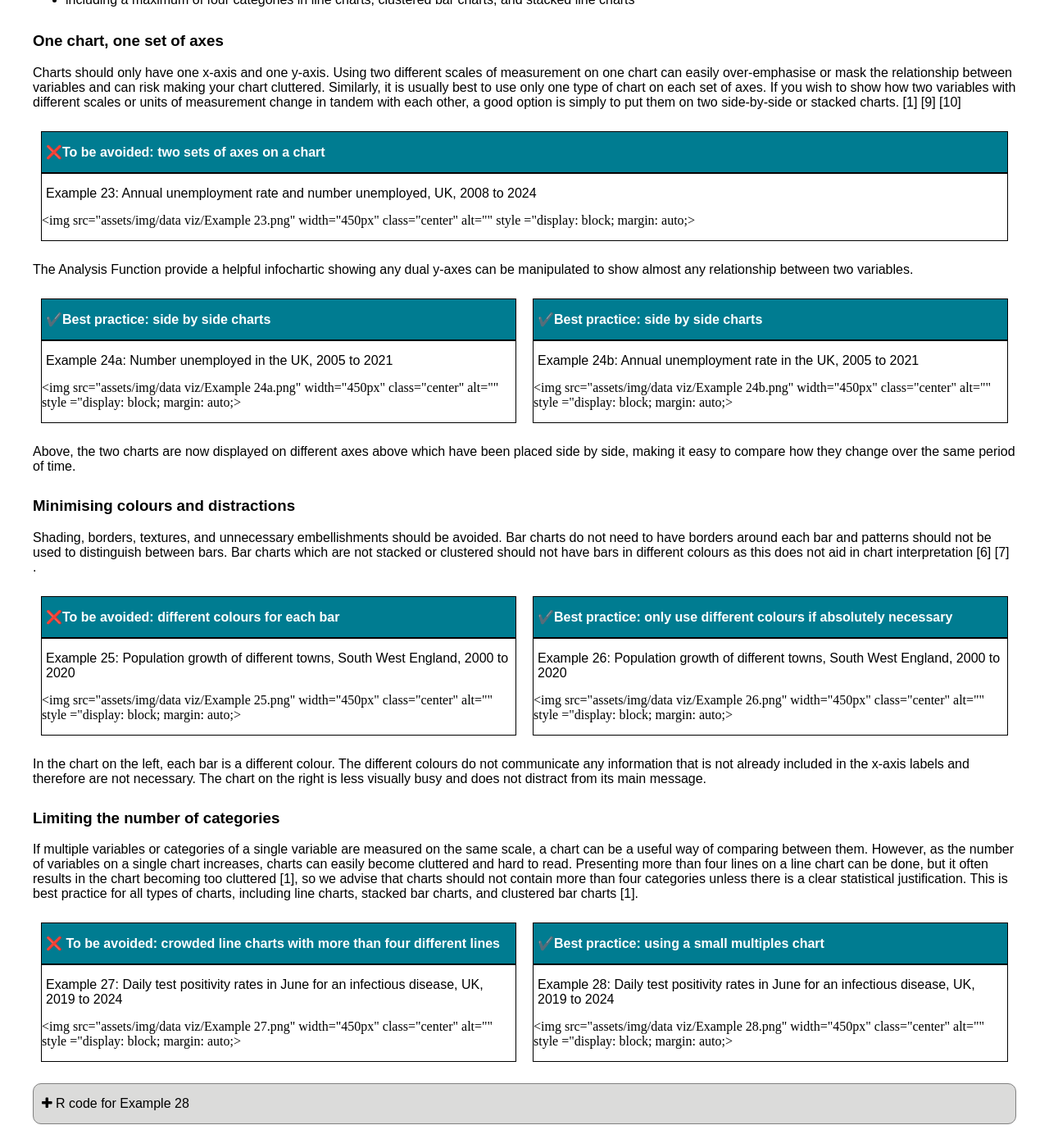
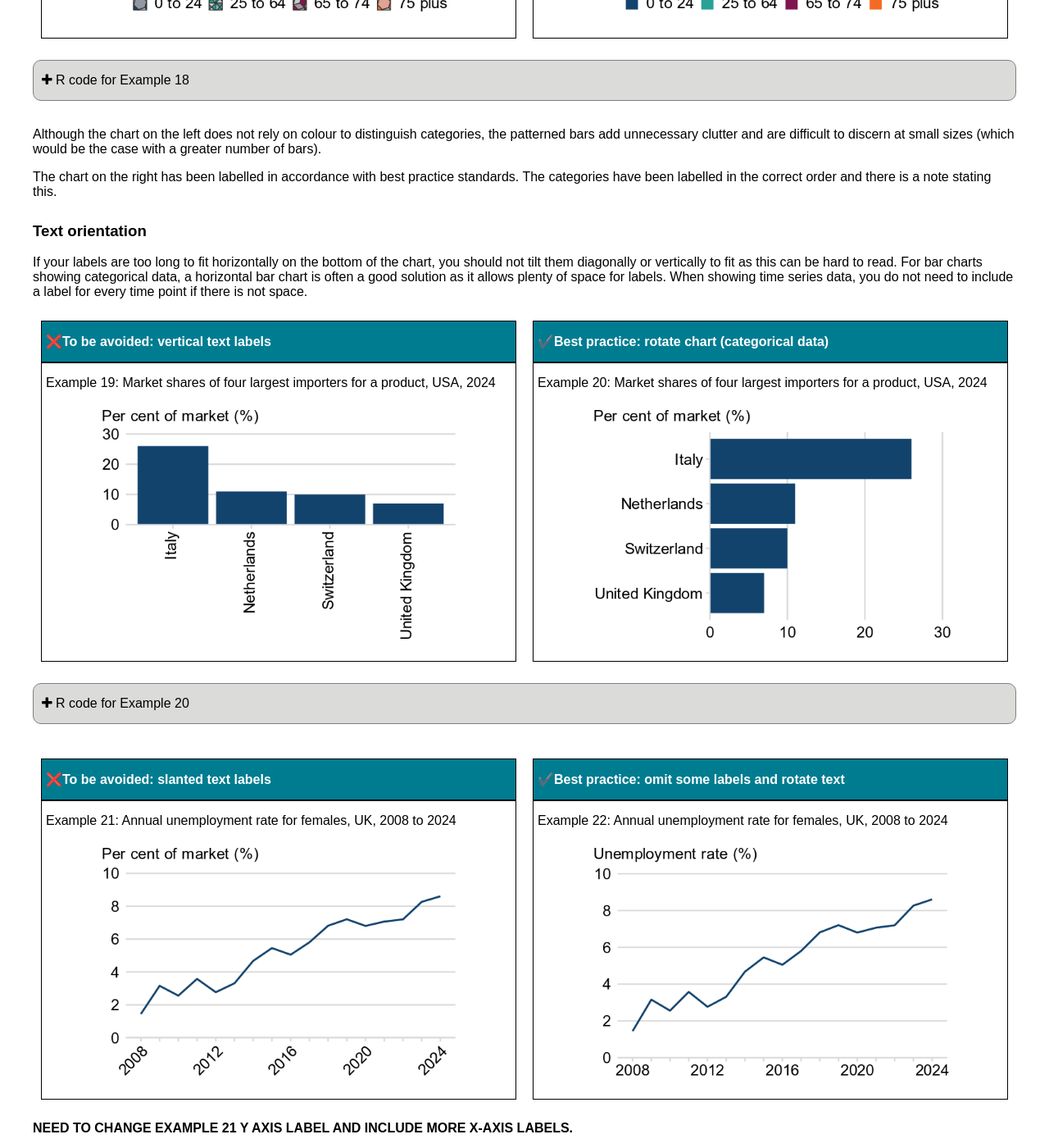
Before and after one commit to BenCuff/github-pages-test, a Jekyll site: the page built from docs/data-vis.md, in a window 1280 px wide and 1400 px high, scrolled down 8405 px. Shown: the whole window at 82% size. Built offline with Jekyll 4.4.1, drawn with Linux system fonts in a browser that asks for light colours; some of the changed text lies outside the part shown.

Commit message:
adding "

```diff
--- a/docs/data-vis.md
+++ b/docs/data-vis.md
@@ -182,7 +182,7 @@ Example 1: Percentage of positive tests for three disease strains at five testin
 {% capture card_content_2 %}
 Example 2: Percentage of positive tests for three disease strains at five testing centres in England, 2024
 <div>
-   <img src="assets/img/data viz/Example 2.png" width="450px" class="center" alt="" style ="display: block; margin: auto;>
+   <img src="assets/img/data viz/Example 2.png" width="450px" class="center" alt="" style ="display: block; margin: auto;">
    </div>
 {% endcapture %}
 
@@ -235,14 +235,14 @@ Below, the stacked bar chart on the left makes non-adjacent categories in the sa
 {% capture card_content_3 %}
 Example 3: Annual unemployment rates by gender, UK, 2008 to 2024
 <div>
-    <img src="assets/img/data viz/Example 3.png" width="450px" class="center" alt="" style ="display: block; margin: auto;>
+    <img src="assets/img/data viz/Example 3.png" width="450px" class="center" alt="" style ="display: block; margin: auto;">
 </div>
 {% endcapture %}
 
 {% capture card_content_4 %}
 Example 4: Annual unemployment rates for all genders, UK, 2008 to 2024
 <div>
-   <img src="assets/img/data viz/Example 4.png" width="450px" class="center" alt="" style ="display: block; margin: auto;>
+   <img src="assets/img/data viz/Example 4.png" width="450px" class="center" alt="" style ="display: block; margin: auto;">
    </div>
 {% endcapture %}
 
@@ -299,14 +299,14 @@ When multiple categories are involved, it is best practice to use a line chart l
 {% capture card_content_5 %}
 Example 5: Annual unemployment rates by gender, UK, 2008 to 2024
 <div>
-    <img src="assets/img/data viz/Example 5.png" width="450px" class="center" alt="" style ="display: block; margin: auto;>
+    <img src="assets/img/data viz/Example 5.png" width="450px" class="center" alt="" style ="display: block; margin: auto;">
 </div>
 {% endcapture %}
 
 {% capture card_content_6 %}
 Example 6: Annual unemployment rates by gender, UK, 2008 to 2024
 <div>
-   <img src="assets/img/data viz/Example 6.png" width="450px" class="center" alt="" style ="display: block; margin: auto;>
+   <img src="assets/img/data viz/Example 6.png" width="450px" class="center" alt="" style ="display: block; margin: auto;">
 </div>
 {% endcapture %}
 
@@ -363,14 +363,14 @@ If you are using a bar chart to show quarterly data, you should not colour every
 {% capture card_content_7 %}
 Example 7: quarterly survey respondents, England and Wales, 2022 to 2023
 <div>
-    <img src="assets/img/data viz/Example 7.png" width="450px" class="center" alt="" style ="display: block; margin: auto;>
+    <img src="assets/img/data viz/Example 7.png" width="450px" class="center" alt="" style ="display: block; margin: auto;">
 </div>
 {% endcapture %}
 
 {% capture card_content_8 %}
 Example 8: quarterly survey respondents, England and Wales, 2022 to 2023
 <div>
-   <img src="assets/img/data viz/Example 8.png" width="450px" class="center" alt="" style ="display: block; margin: auto;>
+   <img src="assets/img/data viz/Example 8.png" width="450px" class="center" alt="" style ="display: block; margin: auto;">
 </div>
 {% endcapture %}
 
@@ -422,14 +422,14 @@ When showing weekly data, one option might be to include some calendar dates bel
 {% capture card_content_9 %}
 Example 9: weekly test positivity rates, UK, past 52 weeks (no calendar dates)
 <div>
-<img src="assets/img/data viz/Example 9.png" width="450px" class="center" alt="" style ="display: block; margin: auto;>
+<img src="assets/img/data viz/Example 9.png" width="450px" class="center" alt="" style ="display: block; margin: auto;">
 </div>
 {% endcapture %}
 
 {% capture card_content_10 %}
 Example 10: weekly test positivity rates, UK, past 52 weeks (including calendar dates)
 <div>
-<img src="assets/img/data viz/Example 10.png" width="450px" class="center" alt="" style ="display: block; margin: auto;>
+<img src="assets/img/data viz/Example 10.png" width="450px" class="center" alt="" style ="display: block; margin: auto;">
 </div>
 {% endcapture %}
 
@@ -531,14 +531,14 @@ This can be a useful way to compare categories that have very small differences
 {% capture card_content_12 %}
 Example 13: Number of cases, UK, 2014 to 2024
 <div>
-<img src="assets/img/data viz/Example 13.png" width="450px" class="center" alt="" style ="display: block; margin: auto;>
+<img src="assets/img/data viz/Example 13.png" width="450px" class="center" alt="" style ="display: block; margin: auto;">
 </div>
 {% endcapture %}
 
 {% capture card_content_13 %}
 Example 14: Number of cases, UK, 2014 to 2024
 <div>
-<img src="assets/img/data viz/Example 14.png" width="450px" class="center" alt="" style ="display: block; margin: auto;>
+<img src="assets/img/data viz/Example 14.png" width="450px" class="center" alt="" style ="display: block; margin: auto;">
 </div>
 {% endcapture %}
 
@@ -624,14 +624,14 @@ It is possible to use different data marker shapes or textured lines such as dot
 {% capture card_content_14 %}
 Example 15: Annual unemployment rates by gender, UK, 2008 to 2024
 <div>
-<img src="assets/img/data viz/Example 15.png" width="450px" class="center" alt="" style ="display: block; margin: auto;>
+<img src="assets/img/data viz/Example 15.png" width="450px" class="center" alt="" style ="display: block; margin: auto;">
 </div>
 {% endcapture %}
 
 {% capture card_content_15 %}
 Example 16: Annual unemployment rates by gender, UK, 2008 to 2024
 <div>
-<img src="assets/img/data viz/Example 16.png" width="450px" class="center" alt="" style ="display: block; margin: auto;>
+<img src="assets/img/data viz/Example 16.png" width="450px" class="center" alt="" style ="display: block; margin: auto;">
 </div>
 {% endcapture %}
 
@@ -684,14 +684,14 @@ You should not use patterns on chart bars to distinguish different categories as
 {% capture card_content_16 %}
 Example 17: Number of buyers of eight car models by age, UK, 2024
 <div>
-<img src="assets/img/data viz/Example 17.png" width="450px" class="center" alt="" style ="display: block; margin: auto;>
+<img src="assets/img/data viz/Example 17.png" width="450px" class="center" alt="" style ="display: block; margin: auto;">
 </div>
 {% endcapture %}
 
 {% capture card_content_17 %}
 Example 18: Number of buyers of eight car models by age, UK, 2024
 <div>
-<img src="assets/img/data viz/Example 18.png" width="450px" class="center" alt="" style ="display: block; margin: auto;>
+<img src="assets/img/data viz/Example 18.png" width="450px" class="center" alt="" style ="display: block; margin: auto;">
 </div>
 {% endcapture %}
 
@@ -743,14 +743,14 @@ If your labels are too long to fit horizontally on the bottom of the chart, you
 {% capture card_content_18 %}
 Example 19: Market shares of four largest importers for a product, USA, 2024
 <div>
-<img src="assets/img/data viz/Example 19.png" width="450px" class="center" alt="" style ="display: block; margin: auto;>
+<img src="assets/img/data viz/Example 19.png" width="450px" class="center" alt="" style ="display: block; margin: auto;">
 </div>
 {% endcapture %}
 
 {% capture card_content_19 %}
 Example 20: Market shares of four largest importers for a product, USA, 2024
 <div>
-<img src="assets/img/data viz/Example 20.png" width="450px" class="center" alt="" style ="display: block; margin: auto;>
+<img src="assets/img/data viz/Example 20.png" width="450px" class="center" alt="" style ="display: block; margin: auto;">
 </div>
 {% endcapture %}
 
@@ -791,14 +791,14 @@ df |>
 {% capture card_content_20 %}
 Example 21: Annual unemployment rate for females, UK, 2008 to 2024
 <div>
-<img src="assets/img/data viz/Example 21.png" width="450px" class="center" alt="" style ="display: block; margin: auto;>
+<img src="assets/img/data viz/Example 21.png" width="450px" class="center" alt="" style ="display: block; margin: auto;">
 </div>
 {% endcapture %}
 
 {% capture card_content_21 %}
 Example 22: Annual unemployment rate for females, UK, 2008 to 2024
 <div>
-<img src="assets/img/data viz/Example 22.png" width="450px" class="center" alt="" style ="display: block; margin: auto;>
+<img src="assets/img/data viz/Example 22.png" width="450px" class="center" alt="" style ="display: block; margin: auto;">
 </div>
 {% endcapture %}
 
@@ -895,7 +895,7 @@ Charts should only have one x-axis and one y-axis. Using two different scales of
 {% capture card_content_20 %}
 Example 23: Annual unemployment rate and number unemployed, UK, 2008 to 2024
 <div>
-<img src="assets/img/data viz/Example 23.png" width="450px" class="center" alt="" style ="display: block; margin: auto;>
+<img src="assets/img/data viz/Example 23.png" width="450px" class="center" alt="" style ="display: block; margin: auto;">
 </div>
 {% endcapture %}
 
@@ -909,14 +909,14 @@ The Analysis Function provide a helpful infochartic showing any dual y-axes can
 {% capture card_content_21 %}
 Example 24a: Number unemployed in the UK, 2005 to 2021
 <div>
-<img src="assets/img/data viz/Example 24a.png" width="450px" class="center" alt="" style ="display: block; margin: auto;>
+<img src="assets/img/data viz/Example 24a.png" width="450px" class="center" alt="" style ="display: block; margin: auto;">
 </div>
 {% endcapture %}
 
 {% capture card_content_22 %}
 Example 24b: Annual unemployment rate in the UK, 2005 to 2021
 <div>
-<img src="assets/img/data viz/Example 24b.png" width="450px" class="center" alt="" style ="display: block; margin: auto;>
+<img src="assets/img/data viz/Example 24b.png" width="450px" class="center" alt="" style ="display: block; margin: auto;">
 </div>
 {% endcapture %}
 
@@ -934,14 +934,14 @@ Shading, borders, textures, and unnecessary embellishments should be avoided. Ba
 {% capture card_content_23 %}
 Example 25: Population growth of different towns, South West England, 2000 to 2020
 <div>
-<img src="assets/img/data viz/Example 25.png" width="450px" class="center" alt="" style ="display: block; margin: auto;>
+<img src="assets/img/data viz/Example 25.png" width="450px" class="center" alt="" style ="display: block; margin: auto;">
 </div>
 {% endcapture %}
 
 {% capture card_content_24 %}
 Example 26: Population growth of different towns, South West England, 2000 to 2020
 <div>
-<img src="assets/img/data viz/Example 26.png" width="450px" class="center" alt="" style ="display: block; margin: auto;>
+<img src="assets/img/data viz/Example 26.png" width="450px" class="center" alt="" style ="display: block; margin: auto;">
 </div>
 {% endcapture %}
 
@@ -959,14 +959,14 @@ If multiple variables or categories of a single variable are measured on the sam
 {% capture card_content_25 %}
 Example 27: Daily test positivity rates in June for an infectious disease, UK, 2019 to 2024
 <div>
-<img src="assets/img/data viz/Example 27.png" width="450px" class="center" alt="" style ="display: block; margin: auto;>
+<img src="assets/img/data viz/Example 27.png" width="450px" class="center" alt="" style ="display: block; margin: auto;">
 </div>
 {% endcapture %}
 
 {% capture card_content_26 %}
 Example 28: Daily test positivity rates in June for an infectious disease, UK, 2019 to 2024
 <div>
-<img src="assets/img/data viz/Example 28.png" width="450px" class="center" alt="" style ="display: block; margin: auto;>
+<img src="assets/img/data viz/Example 28.png" width="450px" class="center" alt="" style ="display: block; margin: auto;">
 </div>
 {% endcapture %}
 
@@ -1021,7 +1021,7 @@ Where you would like to call attention to one category, for instance when you ar
 
 {% capture card_content_27 %}
 Example 29: Daily test positivity rates in June for an infectious disease, UK, 2019 to 2024<div>
-<img src="assets/img/data viz/Example 29.png" width="450px" class="center" alt="" style ="display: block; margin: auto;>
+<img src="assets/img/data viz/Example 29.png" width="450px" class="center" alt="" style ="display: block; margin: auto;">
 </div>
 {% endcapture %}
 
```
